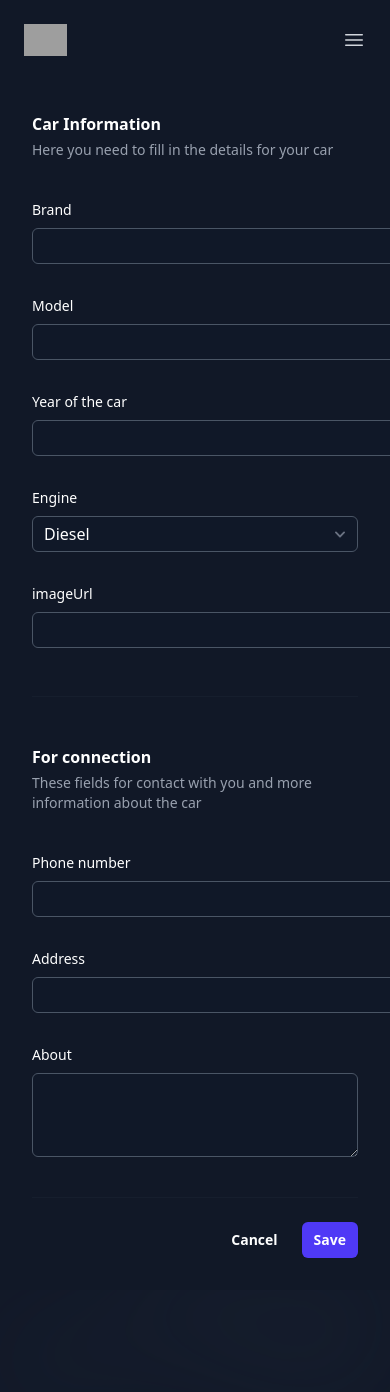
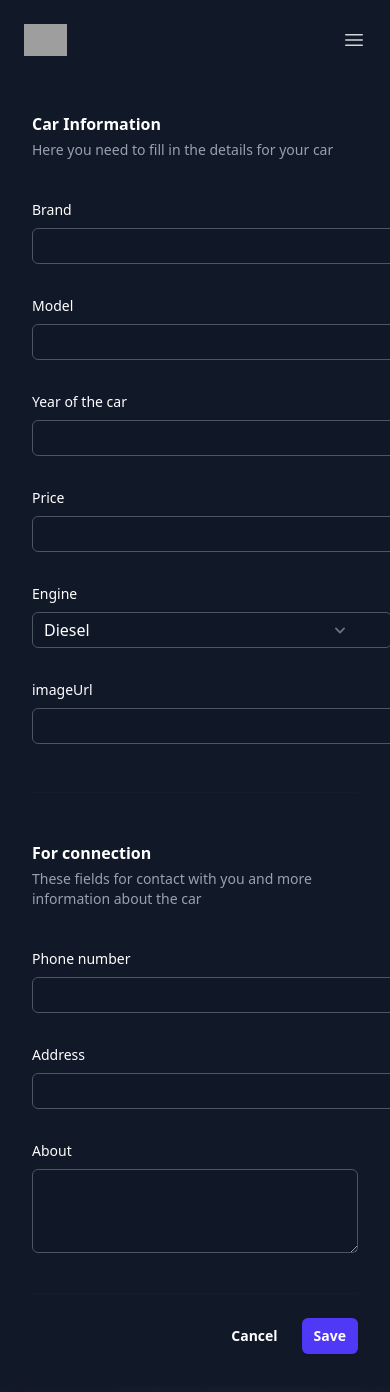
Before and after one commit to Milen03/AutoMile-React-project, a React (Vite) app in the folder client/: page /create in a window 390 px wide. Shown: the top 1392 px of the page. Built offline with nearby package versions, Linux system fonts and the light colour scheme; grey boxes are pictures that could not be loaded.

Commit message:
updata create template

```diff
--- a/client/src/components/create/Create.jsx
+++ b/client/src/components/create/Create.jsx
@@ -1,5 +1,6 @@
 
 import { ChevronDownIcon } from '@heroicons/react/16/solid'
+import { Link } from 'react-router'
 
 export default function Create() {
     return (
@@ -31,7 +32,7 @@ export default function Create() {
 
                             <div className="mt-10 grid grid-cols-1 gap-x-6 gap-y-8 sm:grid-cols-6">
                                 <div className="sm:col-span-3">
-                  <label htmlFor="first-name" className="block text-sm font-medium text-white">
+                                    <label htmlFor="brand" className="block text-sm font-medium text-white">
                                         Brand
                                     </label>
                                     <div className="mt-2">
@@ -39,13 +40,13 @@ export default function Create() {
                                             id="brand"
                                             name="brand"
                                             type="text"
-                      className="block w-100 rounded-md bg-gray-900 px-3 py-1.5 text-base text-white outline-1 -outline-offset-1 outline-gray-600 placeholder:text-gray-400 focus:outline-2 focus:-outline-offset-2 focus:outline-indigo-600 sm:text-sm"
+                                            className="block w-[400px] rounded-md bg-gray-900 px-3 py-1.5 text-base text-white outline-1 -outline-offset-1 outline-gray-600 placeholder:text-gray-400 focus:outline-2 focus:-outline-offset-2 focus:outline-indigo-600 sm:text-sm"
                                         />
                                     </div>
                                 </div>
 
                                 <div className="sm:col-span-3">
-                  <label htmlFor="last-name" className="block text-sm font-medium text-white">
+                                    <label htmlFor="model" className="block text-sm font-medium text-white">
                                         Model
                                     </label>
                                     <div className="mt-2">
@@ -53,13 +54,15 @@ export default function Create() {
                                             id="model"
                                             name="model"
                                             type="text"
-                      className="block w-100 rounded-md bg-gray-900 px-3 py-1.5 text-base text-white outline-1 -outline-offset-1 outline-gray-600 placeholder:text-gray-400 focus:outline-2 focus:-outline-offset-2 focus:outline-indigo-600 sm:text-sm"
+                                            className="block w-[400px] rounded-md bg-gray-900 px-3 py-1.5 text-base text-white outline-1 -outline-offset-1 outline-gray-600 placeholder:text-gray-400 focus:outline-2 focus:-outline-offset-2 focus:outline-indigo-600 sm:text-sm"
                                         />
                                     </div>
                                 </div>
 
+
+
                                 <div className="sm:col-span-4">
-                  <label htmlFor="email" className="block text-sm font-medium text-white">
+                                    <label htmlFor="car-year" className="block text-sm font-medium text-white">
                                         Year of the car
                                     </label>
                                     <div className="mt-2">
@@ -68,13 +71,28 @@ export default function Create() {
                                             name="car-year"
                                             type="number"
                                             autoComplete="number"
-                      className="block w-100 rounded-md bg-gray-900 px-3 py-1.5 text-base text-white outline-1 -outline-offset-1 outline-gray-600 placeholder:text-gray-400 focus:outline-2 focus:-outline-offset-2 focus:outline-indigo-600 sm:text-sm"
+                                            className="block w-[400px] rounded-md bg-gray-900 px-3 py-1.5 text-base text-white outline-1 -outline-offset-1 outline-gray-600 placeholder:text-gray-400 focus:outline-2 focus:-outline-offset-2 focus:outline-indigo-600 sm:text-sm"
                                         />
                                     </div>
                                 </div>
 
                                 <div className="sm:col-span-3">
-                  <label htmlFor="country" className="block text-sm font-medium text-white">
+                                    <label htmlFor="price" className="block text-sm font-medium text-white">
+                                    Price
+                                    </label>
+                                    <div className="mt-2">
+                                        <input
+                                            id="price"
+                                            name="price"
+                                            type="number"
+                                            className="block w-[400px] rounded-md bg-gray-900 px-3 py-1.5 text-base text-white outline-1 -outline-offset-1 outline-gray-600 placeholder:text-gray-400 focus:outline-2 focus:-outline-offset-2 focus:outline-indigo-600 sm:text-sm"
+                                        />
+                                    </div>
+                                </div>
+
+
+                                <div className="sm:col-span-3">
+                                    <label htmlFor="engine" className="block text-sm font-medium text-white">
                                         Engine
                                     </label>
                                     <div className="mt-2 grid grid-cols-1">
@@ -82,18 +100,19 @@ export default function Create() {
                                             id="engine"
                                             name="engine"
                                             autoComplete="country-name"
-                      className="col-start-1 row-start-1 w-full appearance-none rounded-md bg-gray-900 py-1.5 pr-8 pl-3 text-base text-white outline-1 -outline-offset-1 outline-gray-600 focus:outline-2 focus:-outline-offset-2 focus:outline-indigo-600 sm:text-sm"
+                                            className="col-start-1 row-start-1 w-90 appearance-none rounded-md bg-gray-900 py-1.5 pr-8 pl-3 text-base text-white outline-1 -outline-offset-1 outline-gray-600 focus:outline-2 focus:-outline-offset-2 focus:outline-indigo-600 sm:text-sm"
                                         >
                                             <option>Diesel</option>
                                             <option>Petrol</option>
-                      <option>Еlectric</option>
+                                            <option>Electric</option>
                                         </select>
                                         <ChevronDownIcon
                                             aria-hidden="true"
-                      className="pointer-events-none col-start-1 row-start-1 mr-2 size-5 self-center justify-self-end text-gray-500 sm:size-4"
+                                            className="pointer-events-none col-start-1 row-start-1 mr-2 w-5 h-5 self-center justify-self-end text-gray-500 sm:w-4 sm:h-4"
                                         />
                                     </div>
                                 </div>
+
 
                                 <div className="col-span-full">
                                     <label htmlFor="street-address" className="block text-sm font-medium text-white">
@@ -104,7 +123,7 @@ export default function Create() {
                                             id="imageUrl"
                                             name="imageUrl"
                                             type="text"
-                      className="block w-100 rounded-md bg-gray-900 px-3 py-1.5 text-base text-white outline-1 -outline-offset-1 outline-gray-600 placeholder:text-gray-400 focus:outline-2 focus:-outline-offset-2 focus:outline-indigo-600 sm:text-sm"
+                                            className="block w-[400px] rounded-md bg-gray-900 px-3 py-1.5 text-base text-white outline-1 -outline-offset-1 outline-gray-600 placeholder:text-gray-400 focus:outline-2 focus:-outline-offset-2 focus:outline-indigo-600 sm:text-sm"
                                         />
                                     </div>
                                 </div>
@@ -127,7 +146,7 @@ export default function Create() {
                                             id="phoneNumber"
                                             name="phoneNumber"
                                             type="number"
-                      className="block w-100 rounded-md bg-gray-900 px-3 py-1.5 text-base text-white outline-1 -outline-offset-1 outline-gray-600 placeholder:text-gray-400 focus:outline-2 focus:-outline-offset-2 focus:outline-indigo-600 sm:text-sm"
+                                            className="block w-[400px] rounded-md bg-gray-900 px-3 py-1.5 text-base text-white outline-1 -outline-offset-1 outline-gray-600 placeholder:text-gray-400 focus:outline-2 focus:-outline-offset-2 focus:outline-indigo-600 sm:text-sm"
                                         />
                                     </div>
                                 </div>
@@ -141,7 +160,7 @@ export default function Create() {
                                             id="address"
                                             name="address"
                                             type="text"
-                      className="block w-100 rounded-md bg-gray-900 px-3 py-1.5 text-base text-white outline-1 -outline-offset-1 outline-gray-600 placeholder:text-gray-400 focus:outline-2 focus:-outline-offset-2 focus:outline-indigo-600 sm:text-sm"
+                                            className="block w-[400px] rounded-md bg-gray-900 px-3 py-1.5 text-base text-white outline-1 -outline-offset-1 outline-gray-600 placeholder:text-gray-400 focus:outline-2 focus:-outline-offset-2 focus:outline-indigo-600 sm:text-sm"
                                         />
                                     </div>
                                 </div>
@@ -168,15 +187,16 @@ export default function Create() {
                     </div>
 
                     <div className="mt-6 flex items-center justify-end gap-x-6">
-            <button type="button" className="text-sm font-semibold text-white">
+                        <Link to="/" className="text-sm font-semibold text-white">
                             Cancel
-            </button>
-            <button
-              type="submit"
+                        </Link>
+
+                        <Link
+                            to="/catalog"
                             className="rounded-md bg-indigo-600 px-3 py-2 text-sm font-semibold text-white shadow-xs hover:bg-indigo-500 focus-visible:outline-2 focus-visible:outline-offset-2 focus-visible:outline-indigo-600"
                         >
                             Save
-            </button>
+                        </Link>
                     </div>
                 </form>
             </div>
```
Lines whose indentation alone changed are shown as unchanged.
